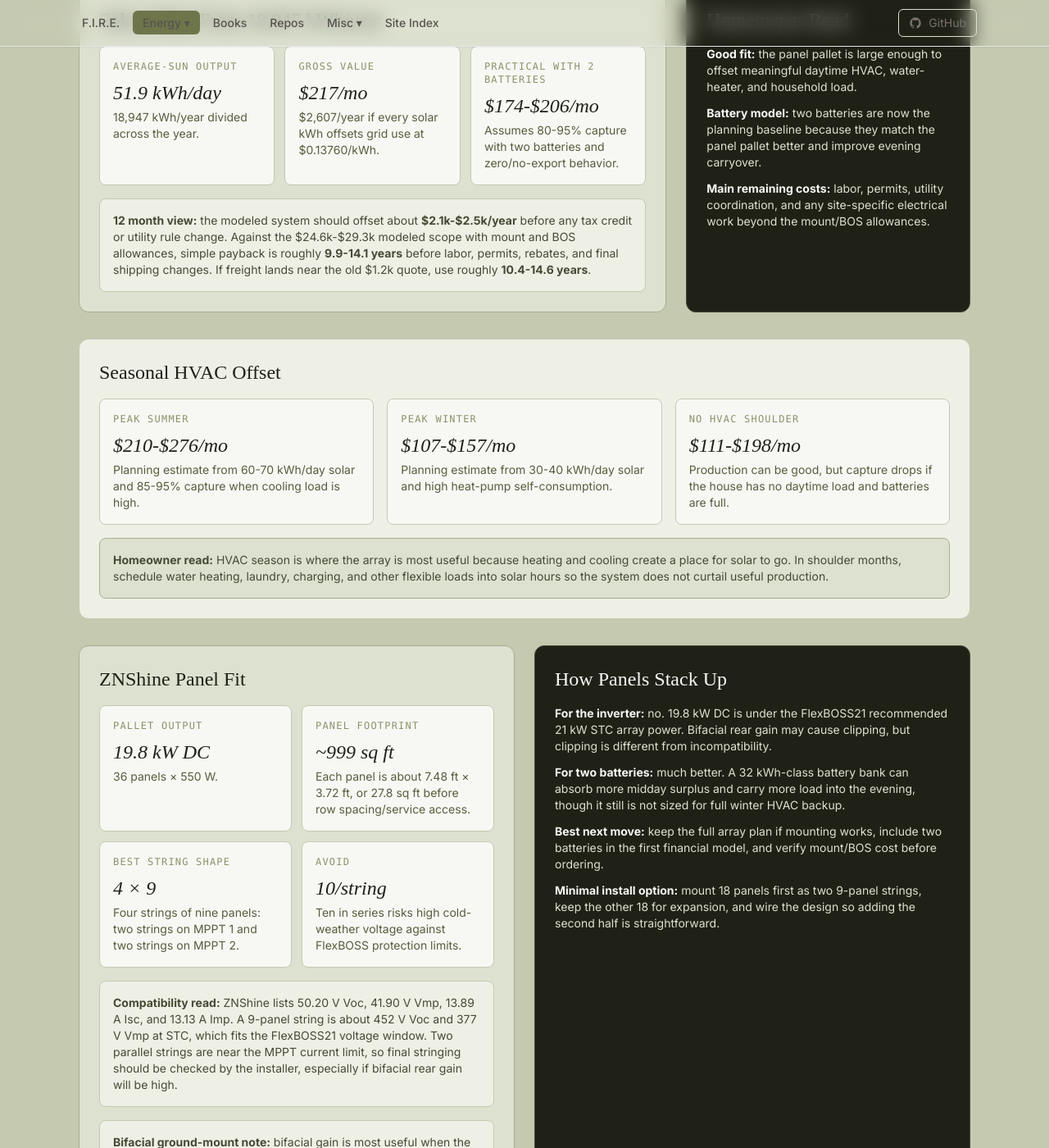
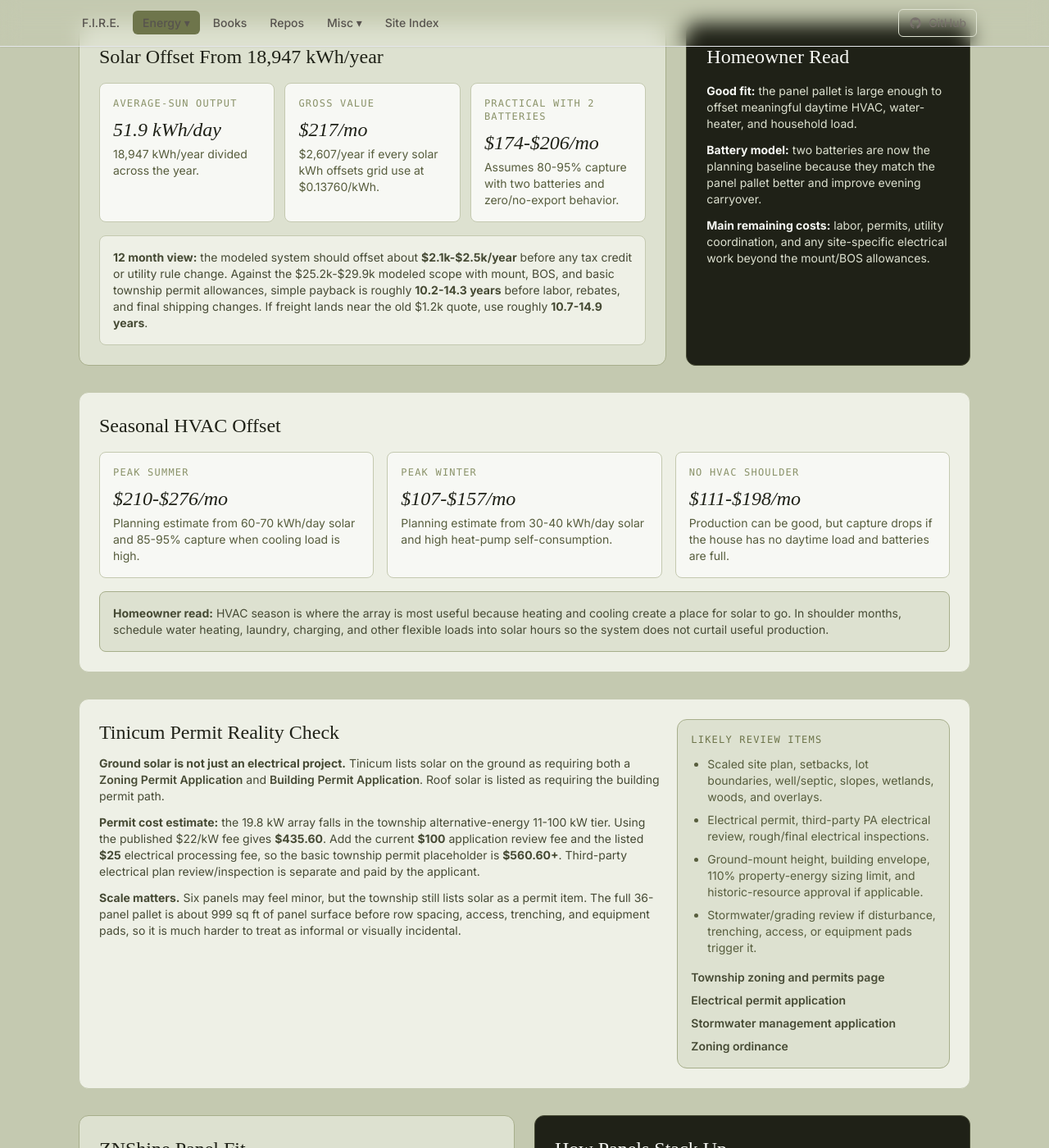
Before and after one commit to techmore/techmore.github.io, a Jekyll site: the page built from pages/energy-monitoring/solar.html, in a window 1280 px wide and 1400 px high, scrolled down 2081 px. Shown: the whole window at 82% size. Built offline with Jekyll 4.4.1, drawn with Linux system fonts in a browser that asks for light colours; nearby versions of some CDN libraries; some web fonts are replaced; some of the changed text lies outside the part shown.

Commit message:
Add Tinicum solar permit planning

```diff
--- a/pages/energy-monitoring/solar.html
+++ b/pages/energy-monitoring/solar.html
@@ -139,17 +139,21 @@ title: Solar Offset - Techmore
                     <div class="col-span-8 text-olive-800">Electrical BOS allowance <span class="text-olive-600">(conduit, disconnects, grounding, labels, combiner/fusing as needed)</span></div>
                     <div class="col-span-4 text-right font-medium text-olive-950">+$1,500-$3,500</div>
                 </div>
+                <div class="grid grid-cols-12 gap-3 px-4 py-3">
+                    <div class="col-span-8 text-olive-800">Tinicum Township solar permit estimate <span class="text-olive-600">(19.8 kW array, before third-party electrical review)</span></div>
+                    <div class="col-span-4 text-right font-medium text-olive-950">+$560.60+</div>
+                </div>
                 <div class="grid grid-cols-12 gap-3 px-4 py-3 bg-olive-100">
                     <div class="col-span-8 text-olive-800">Current cart + PV wire</div>
                     <div class="col-span-4 text-right font-medium text-olive-950">$20,443.43</div>
                 </div>
                 <div class="grid grid-cols-12 gap-3 px-4 py-3 bg-olive-100">
-                    <div class="col-span-8 text-olive-800">Cart + PV wire + mount/BOS allowances</div>
-                    <div class="col-span-4 text-right font-medium text-olive-950">$24.6k-$29.3k</div>
+                    <div class="col-span-8 text-olive-800">Cart + PV wire + mount/BOS + permits</div>
+                    <div class="col-span-4 text-right font-medium text-olive-950">$25.2k-$29.9k</div>
                 </div>
                 <div class="grid grid-cols-12 gap-3 px-4 py-4 bg-olive-950 text-olive-50">
                     <div class="col-span-8 font-semibold">Planning total if freight matches old cart</div>
-                    <div class="col-span-4 text-right font-semibold">$25.8k-$30.5k</div>
+                    <div class="col-span-4 text-right font-semibold">$26.4k-$31.1k</div>
                 </div>
             </div>
         </div>
@@ -189,7 +193,7 @@ title: Solar Offset - Techmore
                 </div>
             </div>
             <div class="mt-4 bg-olive-100 rounded-lg border border-olive-300 p-4">
-                <p class="text-sm text-olive-800"><strong>12 month view:</strong> the modeled system should offset about <strong>$2.1k-$2.5k/year</strong> before any tax credit or utility rule change. Against the $24.6k-$29.3k modeled scope with mount and BOS allowances, simple payback is roughly <strong>9.9-14.1 years</strong> before labor, permits, rebates, and final shipping changes. If freight lands near the old $1.2k quote, use roughly <strong>10.4-14.6 years</strong>.</p>
+                <p class="text-sm text-olive-800"><strong>12 month view:</strong> the modeled system should offset about <strong>$2.1k-$2.5k/year</strong> before any tax credit or utility rule change. Against the $25.2k-$29.9k modeled scope with mount, BOS, and basic township permit allowances, simple payback is roughly <strong>10.2-14.3 years</strong> before labor, rebates, and final shipping changes. If freight lands near the old $1.2k quote, use roughly <strong>10.7-14.9 years</strong>.</p>
             </div>
         </div>
 
@@ -224,6 +228,34 @@ title: Solar Offset - Techmore
         </div>
         <div class="mt-4 bg-olive-200 rounded-lg border border-olive-400 p-4">
             <p class="text-sm text-olive-800"><strong>Homeowner read:</strong> HVAC season is where the array is most useful because heating and cooling create a place for solar to go. In shoulder months, schedule water heating, laundry, charging, and other flexible loads into solar hours so the system does not curtail useful production.</p>
+        </div>
+    </section>
+
+    <section class="bg-olive-100 rounded-xl border border-olive-300 p-5 sm:p-6 mb-8">
+        <div class="grid lg:grid-cols-3 gap-5">
+            <div class="lg:col-span-2">
+                <h2 class="text-2xl text-olive-950 mb-3">Tinicum Permit Reality Check</h2>
+                <div class="space-y-3 text-sm text-olive-800">
+                    <p><strong>Ground solar is not just an electrical project.</strong> Tinicum lists solar on the ground as requiring both a <a href="https://tinicumtownship.org/wp-content/uploads/2026/05/zoning-permit-app-12-3-24.pdf" target="_blank" rel="noopener noreferrer" class="font-semibold text-olive-800 hover:text-olive-950">Zoning Permit Application</a> and <a href="https://tinicumtownship.org/wp-content/uploads/2024/12/Bldg-Permit-App-Final-12-3-24.pdf" target="_blank" rel="noopener noreferrer" class="font-semibold text-olive-800 hover:text-olive-950">Building Permit Application</a>. Roof solar is listed as requiring the building permit path.</p>
+                    <p><strong>Permit cost estimate:</strong> the 19.8 kW array falls in the township alternative-energy 11-100 kW tier. Using the published $22/kW fee gives <strong>$435.60</strong>. Add the current <strong>$100</strong> application review fee and the listed <strong>$25</strong> electrical processing fee, so the basic township permit placeholder is <strong>$560.60+</strong>. Third-party electrical plan review/inspection is separate and paid by the applicant.</p>
+                    <p><strong>Scale matters.</strong> Six panels may feel minor, but the township still lists solar as a permit item. The full 36-panel pallet is about 999 sq ft of panel surface before row spacing, access, trenching, and equipment pads, so it is much harder to treat as informal or visually incidental.</p>
+                </div>
+            </div>
+            <div class="bg-olive-200 rounded-xl border border-olive-400 p-4">
+                <p class="font-mono text-xs tracking-widest uppercase text-olive-600">Likely review items</p>
+                <ul class="mt-3 list-disc pl-5 space-y-2 text-sm text-olive-700">
+                    <li>Scaled site plan, setbacks, lot boundaries, well/septic, slopes, wetlands, woods, and overlays.</li>
+                    <li>Electrical permit, third-party PA electrical review, rough/final electrical inspections.</li>
+                    <li>Ground-mount height, building envelope, 110% property-energy sizing limit, and historic-resource approval if applicable.</li>
+                    <li>Stormwater/grading review if disturbance, trenching, access, or equipment pads trigger it.</li>
+                </ul>
+                <div class="mt-4 space-y-2 text-sm">
+                    <a href="https://tinicumtownship.org/zoning-code-enforcement/" target="_blank" rel="noopener noreferrer" class="block font-semibold text-olive-800 hover:text-olive-950">Township zoning and permits page</a>
+                    <a href="https://tinicumtownship.org/wp-content/uploads/2024/12/Electrical-Permit-App-12-3-24.pdf" target="_blank" rel="noopener noreferrer" class="block font-semibold text-olive-800 hover:text-olive-950">Electrical permit application</a>
+                    <a href="https://tinicumtownship.org/wp-content/uploads/2024/12/Stormwater-Mgmt-App-12-3-24.pdf" target="_blank" rel="noopener noreferrer" class="block font-semibold text-olive-800 hover:text-olive-950">Stormwater management application</a>
+                    <a href="https://tinicumtownship.org/wp-content/uploads/2024/01/CODIFIED_ZONING_ORDINANCE_REVISED%208-7-23.pdf" target="_blank" rel="noopener noreferrer" class="block font-semibold text-olive-800 hover:text-olive-950">Zoning ordinance</a>
+                </div>
+            </div>
         </div>
     </section>
 
@@ -422,6 +454,7 @@ title: Solar Offset - Techmore
             <li>Federal tax credit treatment depends on eligibility and tax liability; this page treats it as planning context, not guaranteed cash.</li>
             <li>Final solar sizing still needs roof/ground-mount layout, shading, utility rules, permitting, and installer or electrician review.</li>
             <li>Solar Lab cart on May 21, 2026: ZNShine 550 W 36-panel pallet $6,732.00, two EG4 314Ah indoor batteries discounted to $6,119.98, GridBOSS Breaker Kit - 90A $272.99, FlexBOSS21 + GridBOSS $5,674.88, free RS232 and USB cables, coupon SAVE50THESOLARLAB, estimated tax $1,125.02, and total $19,874.86 before shipping. Signature Solar 500 ft 10 AWG black/red PV wire adds $568.57 as a planning line item.</li>
+            <li>Tinicum permit placeholder uses the township alternative-energy fee for 11-100 kW systems, the current $100 application review fee shown on the township permits page, and the $25 listed electrical processing fee. It does not include third-party electrical underwriter costs, engineered drawings, stormwater/grading escrow, zoning relief, or installer permit handling.</li>
             <li>Mount/BOS allowances are planning placeholders: $2,700-$5,400 for panel racking or ground mount, plus $1,500-$3,500 for conduit, disconnects, grounding, labels, and combiner/fusing if needed. Labor, permits, trenching, utility work, and final engineering are still separate.</li>
             <li>ZNShine source: Signature Solar product page and linked spec sheet. Listed specs include 550 W, 50.20 V Voc, 13.89 A Isc, 69.44 lb panel weight, 350 mm module leads with MC4-compatible connectors, and 2279 × 1134 × 35 mm module dimensions.</li>
         </ul>
```
